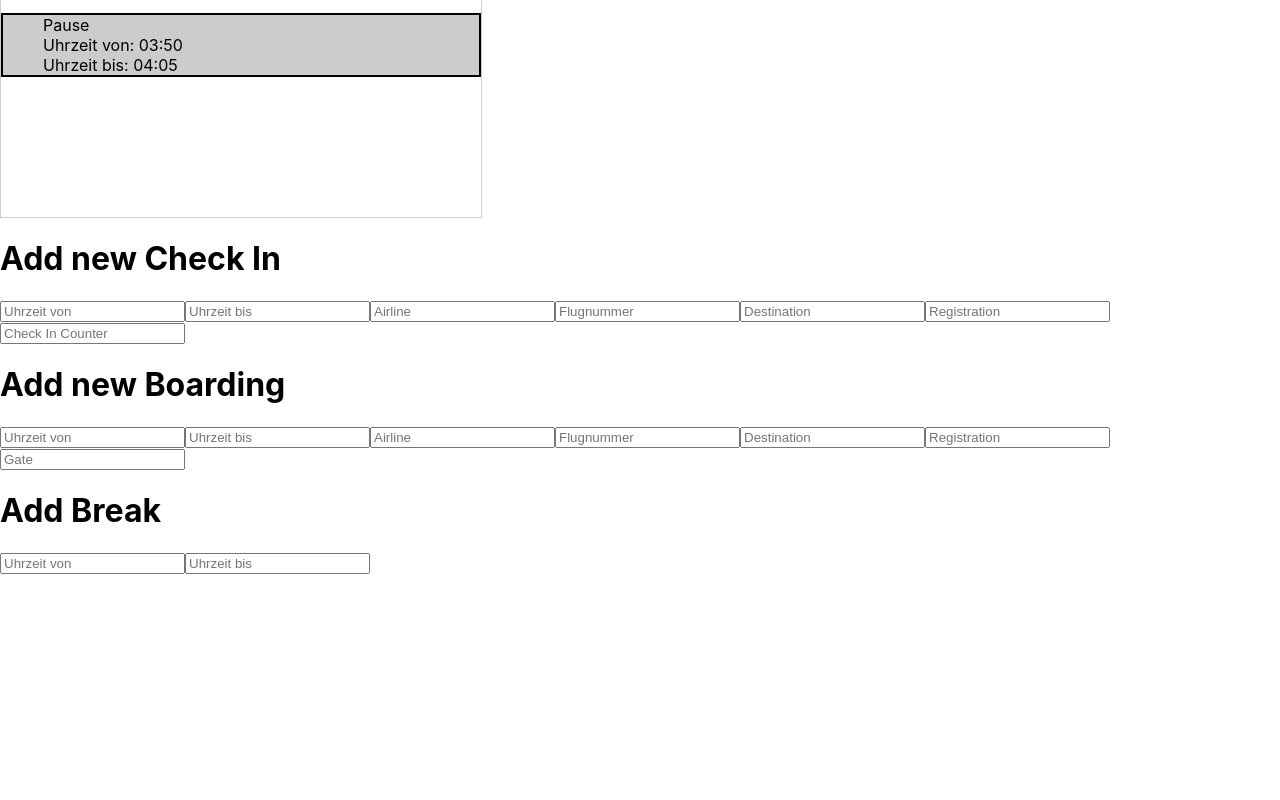
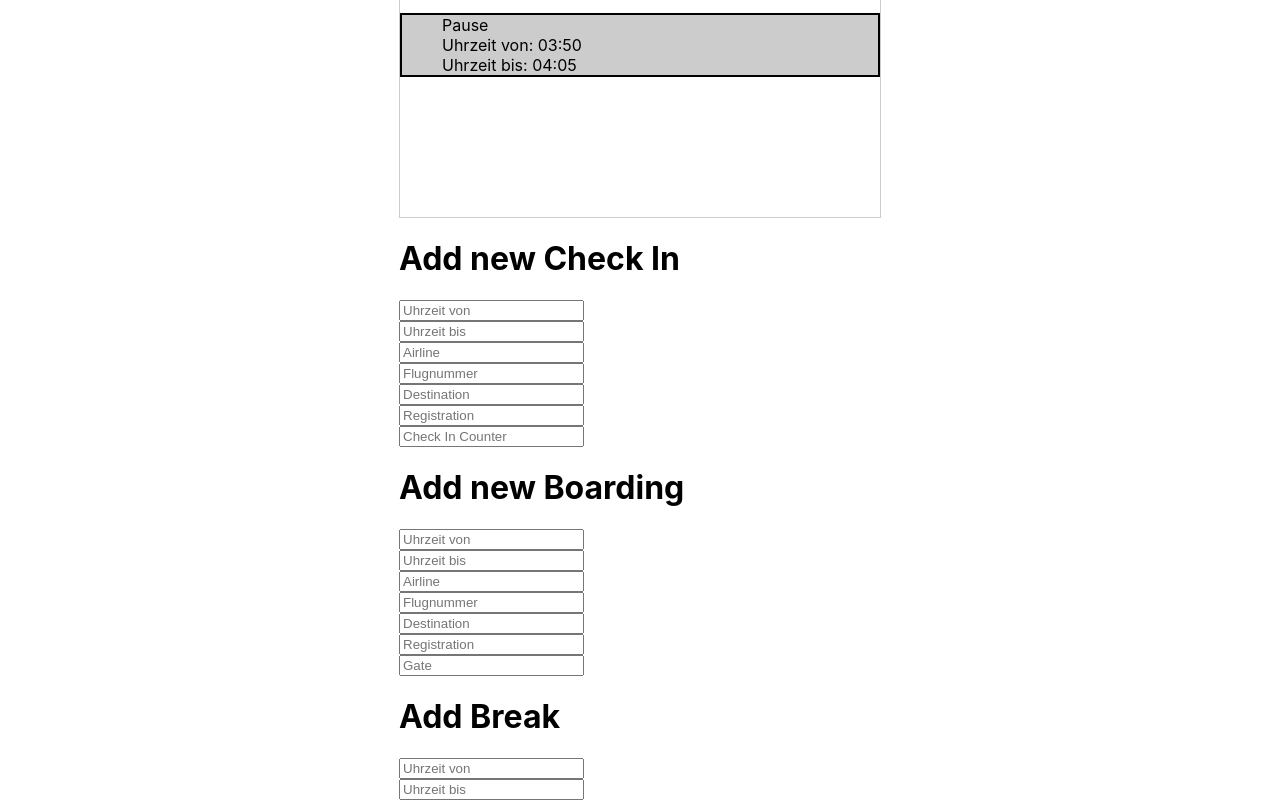
Before and after one commit to Ploysth/capstone_project, a React (Create React App) app: page / in a window 1280 px wide. Shown: the part 804-1604 px from the top of the page. Before the commit the page ends 1378 px from the top, so only its background shows below. Built offline with nearby package versions, Linux system fonts and the light colour scheme.

Commit message:
style form field

```diff
--- a/src/App.css
+++ b/src/App.css
@@ -17,3 +17,8 @@ section {
   background-color: #ccc;
 
 }
+
+.form-field {
+display: flex;
+
+}
```
